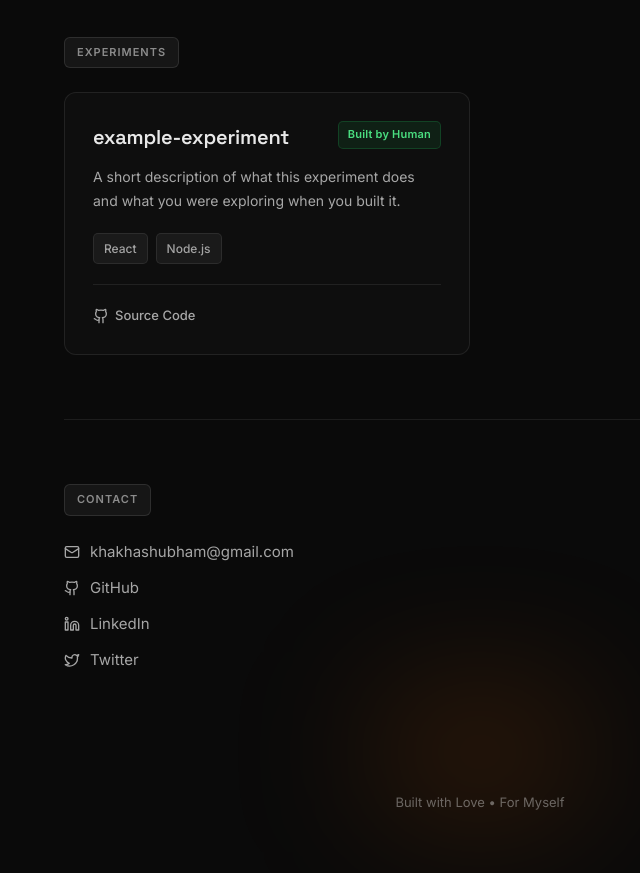
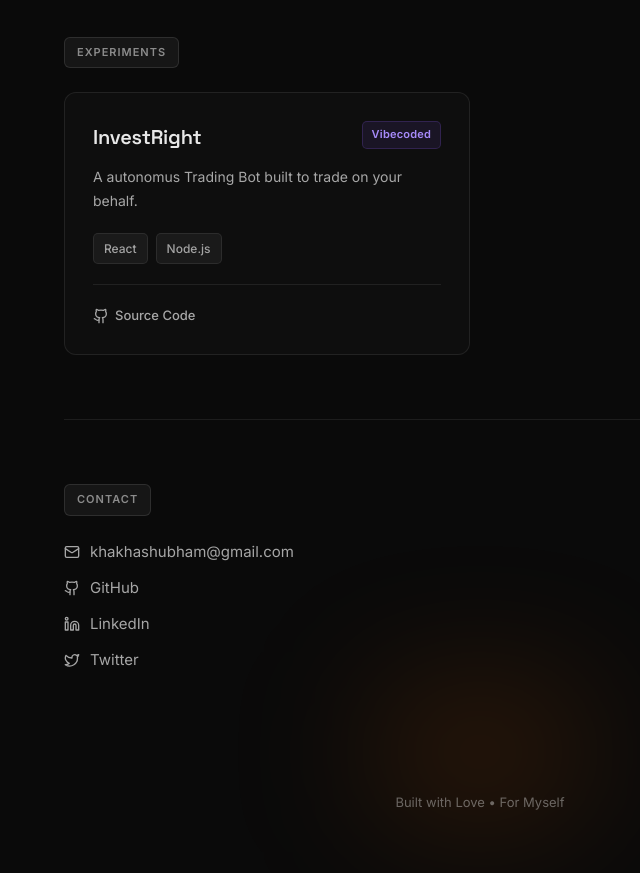
Before and after one commit to shubhook/my-portfolio, a React (Vite) app: page / in a window 1280 px wide. Shown: the part 880-1753 px from the top of the page, without its empty margins (160-800 px from the left). Built offline with nearby package versions, Linux system fonts and the light colour scheme.

Commit message:
fix: update experiments, add InvestRight

```diff
--- a/src/components/Home.jsx
+++ b/src/components/Home.jsx
@@ -25,12 +25,12 @@ const Home = () => {
 
   const experiments = [
     {
-      title: "example-experiment",
-      description: "A short description of what this experiment does and what you were exploring when you built it.",
+      title: "InvestRight",
+      description: "A autonomus Trading Bot built to trade on your behalf.",
       tech: ["React", "Node.js"],
-      github: "https://github.com/shubhook",
+      github: "https://github.com/shubhook/InvestRight.git",
       demo: null,
-      vibecoded: false
+      vibecoded: true
     }
   ];
 
```
